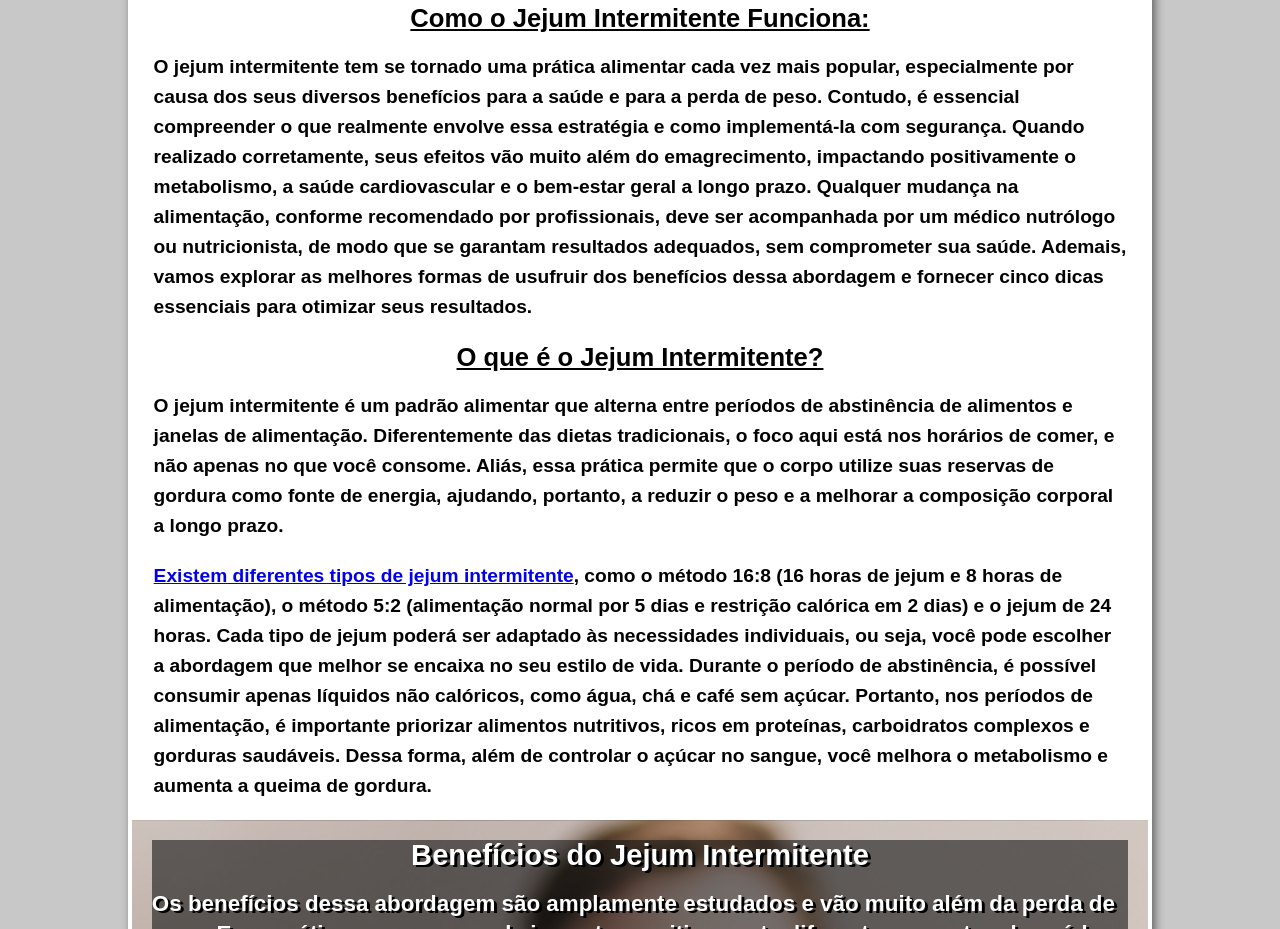
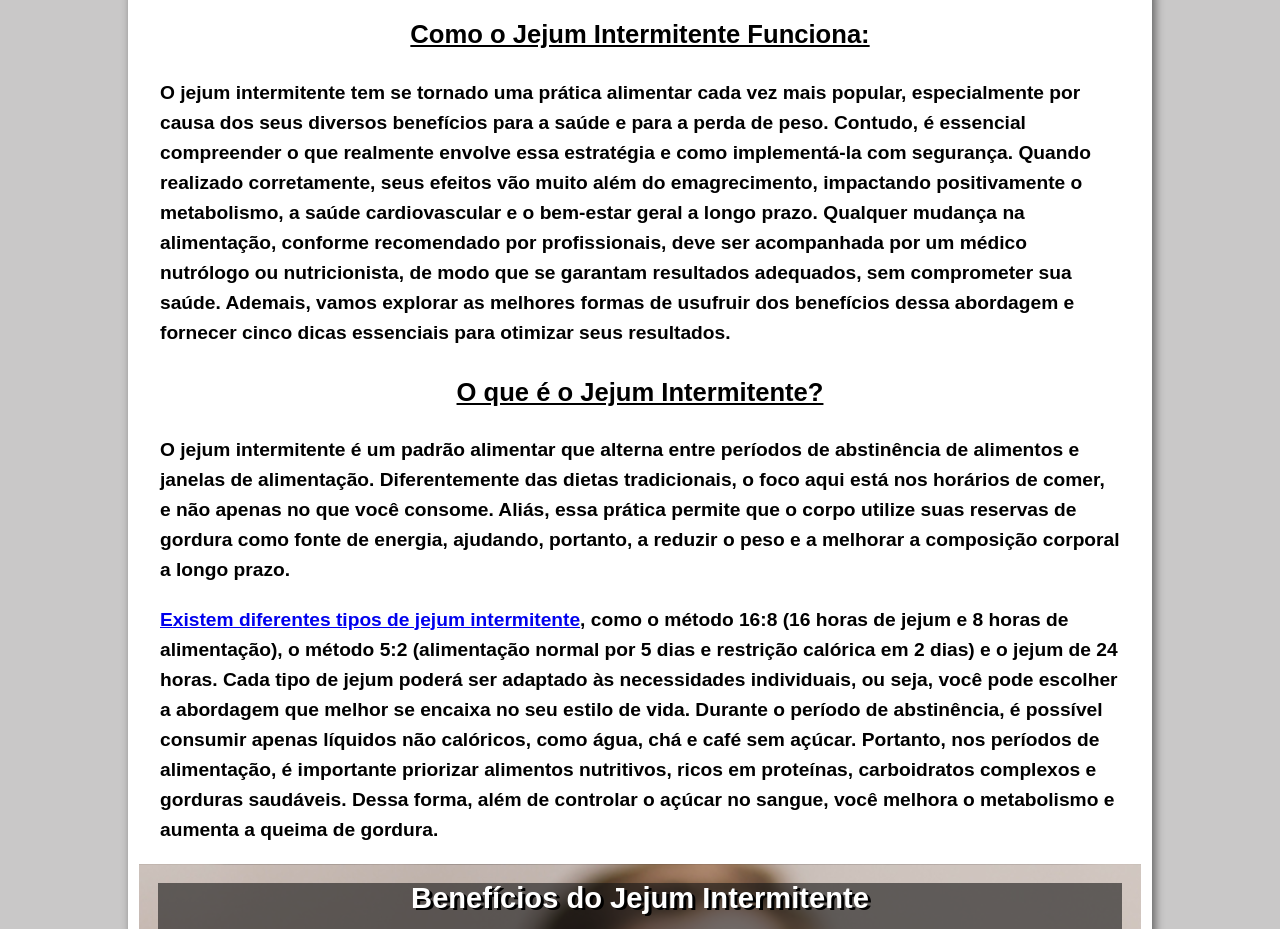
Before and after one commit to Elieldut/html-css, a plain HTML site: page desafios/d012/index.html in a window 1280 px wide. Shown: the part 213-1142 px from the top of the page. Drawn offline with Linux system fonts and the light colour scheme.

Commit message:
Update style.css

```diff
--- a/desafios/d012/style.css
+++ b/desafios/d012/style.css
@@ -56,7 +56,7 @@
 
     main{
     background-color: white;
-    padding: 2%;
+    padding: 2.5%;
     margin-left: 10%;
     margin-right: 10%;
     line-height: 30px;
@@ -66,6 +66,7 @@
     }
 
     main > h2{
+            padding: 1%;
             font-size:1.6em;
             text-decoration: underline;
             text-align: center;
@@ -108,7 +109,6 @@
     position: relative;
     background-size: cover;
     font-size: 0.9em;
-    text-align: center;
     }
 
     div{
@@ -127,6 +127,11 @@
         font-weight: bolder;
         text-shadow: 3px 2px black;
         font-size: 1.4em;
+
+    }
+
+    aside h2{
+        text-align: center;
     }
 
     article h2{
```
